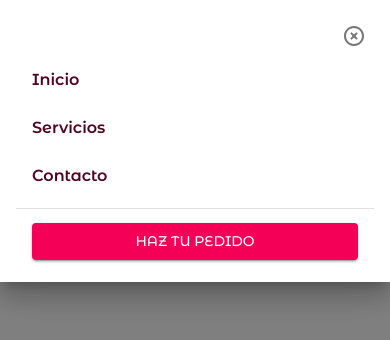
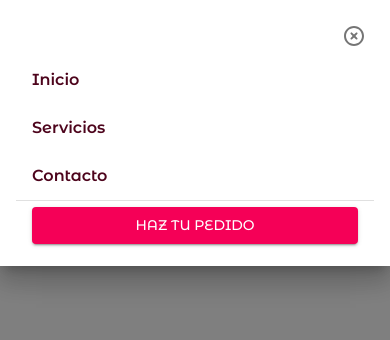
Before and after one commit to DOF1109/delicias-andy, a Next.js app: page / in a window 390 px wide. Both pictures are taken after a click on the button "Abrir menú". Shown: the top 340 px of the page. Built offline with nearby package versions, Linux system fonts and the light colour scheme; what @mui/material-nextjs would draw is missing.

Commit message:
Mobile Menu modified

```diff
--- a/src/components/layout/Header.jsx
+++ b/src/components/layout/Header.jsx
@@ -111,24 +111,30 @@ const Header = () => {
                     <HighlightOffRoundedIcon />
                   </IconButton>
                 </Box>
+                <Link href="/" className="blank-link">
                   <MenuItem
                     sx={{color: theme.dark, fontWeight: 600}}
                     onClick={() => openDrawer(false)}
                   >
-                  <Link href="/" className="blank-link">Inicio</Link>
+                    Inicio
                   </MenuItem>
+                </Link>
+                <Link href="/services" className="blank-link">
                   <MenuItem
                     sx={{color: theme.dark, fontWeight: 600}}
                     onClick={() => openDrawer(false)}
                   >
-                  <Link href="/services" className="blank-link">Servicios</Link>
+                    Servicios
                   </MenuItem>
+                </Link>
+                <Link href="/contact" className="blank-link">
                   <MenuItem
                     sx={{color: theme.dark, fontWeight: 600}}
                     onClick={() => openDrawer(false)}
                   >
-                  <Link href="/contact" className="blank-link">Contacto</Link>
+                    Contacto
                   </MenuItem>
+                </Link>
                 <Divider />
                 <MenuItem>
                   <Button variant="contained" color="secondary" fullWidth>
```
Lines whose indentation alone changed are shown as unchanged.
